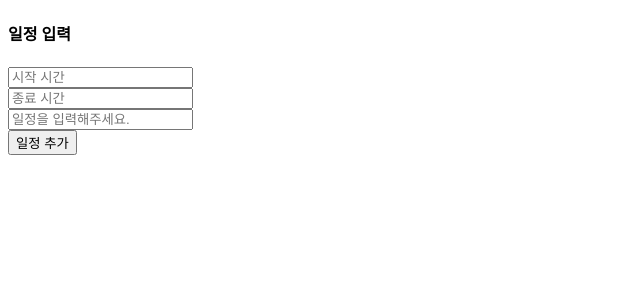
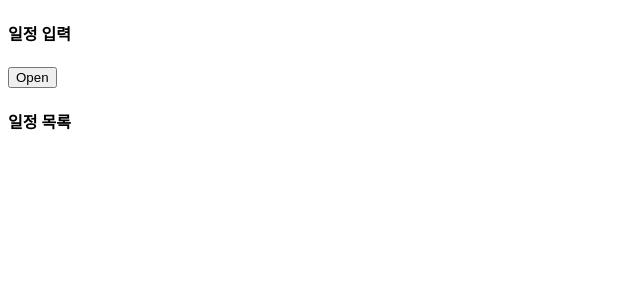
Before and after one commit to Rayched/mapleToDo, a React (Create React App) app: page / in a window 1280 px wide. Shown: the top 300 px of the page, without its empty margins (0-640 px from the left). Built offline with nearby package versions, Linux system fonts and the light colour scheme.

Commit message:
일정 입력 form 열기/닫기 기능 추가

```diff
--- a/src/App.tsx
+++ b/src/App.tsx
@@ -7,83 +7,97 @@
  */
 
 import React, { useState } from "react";
+import { useForm } from "react-hook-form";
 import styled from "styled-components";
 
-const ToDoInputForm = styled.form`
+const ToDoInputForm = styled.form<{isOpen: boolean}>`
   input {
     display: block;
   }
+  display: ${(props) => props.isOpen ? "block" : "none"};
+  margin: 5px 0px;
 `;
 
 interface I_ToDos {
   ToDo?: string;
-  openT?: string;
+  startT?: string;
   endT?: string;
 }
 
 function App(){
   const [ToDos, setToDos] = useState<I_ToDos[]>([]);
-  const [openT, setOpenT] = useState("");
-  const [endT, setCloseT] = useState("");
-  const [Quest, setQuest] = useState("");
+  const [startTime, setStart] = useState("");
+  const [endTime, setEnd] = useState("");
+  const [ToDo, setToDo] = useState("");
+
+  const [isHide, setHide] = useState(false);
+
+  const {} = useForm();
 
   const saveTimes = (event: React.FormEvent<HTMLFormElement>) => {
     event.preventDefault();
 
-    if(openT !== "" && endT !== "" && Quest !== ""){
+    if(startTime !== "" && endTime !== "" && ToDo !== ""){
       const ToDoItems: I_ToDos = {
-        ToDo: Quest,
-        openT: openT,
-        endT: endT
+        ToDo: ToDo,
+        startT: startTime,
+        endT: endTime
       }
 
       setToDos((oldToDos) => [...oldToDos, ToDoItems]);
-      setOpenT("");
-      setCloseT("");
-      setQuest("");
+      setStart("");
+      setEnd("");
+      setToDo("");
     } else {
+      alert("일정 정보를 입력하지 않았습니다!");
       return;
     };
   };
 
-  const openT_Change = (event: React.ChangeEvent<HTMLInputElement>) => setOpenT(event.currentTarget.value);
-  const endT_Change = (event: React.ChangeEvent<HTMLInputElement>) => setCloseT(event.currentTarget.value);
-  const Quest_Change = (event: React.ChangeEvent<HTMLInputElement>) => setQuest(event.currentTarget.value);
+  const startT_Change = (event: React.ChangeEvent<HTMLInputElement>) => setStart(event.currentTarget.value);
+  const endT_Change = (event: React.ChangeEvent<HTMLInputElement>) => setEnd(event.currentTarget.value);
+  const ToDo_Change = (event: React.ChangeEvent<HTMLInputElement>) => setToDo(event.currentTarget.value);
+
+  const onClick = () => {
+    setHide(!isHide);
+  }
 
   return (
     <div>
       <h4>일정 입력</h4>
-      <ToDoInputForm onSubmit={saveTimes}>
+      <button onClick={onClick}>{isHide ? "Close" : "Open"}</button>
+      <ToDoInputForm onSubmit={saveTimes} isOpen={isHide}>
         <input
-          name="openT"
+          name="Start_Time"
           type="text"
-          value={openT}
-          onChange={openT_Change}
+          value={startTime}
+          onChange={startT_Change}
           placeholder="시작 시간"
         />
         <input
           name="endT"
           type="text"
-          value={endT}
+          value={endTime}
           onChange={endT_Change}
           placeholder="종료 시간"
         />
         <input
           name="Quest"
           type="text"
-          value={Quest}
-          onChange={Quest_Change}
+          value={ToDo}
+          onChange={ToDo_Change}
           placeholder="일정을 입력해주세요."
         />
         <button type="submit">일정 추가</button>
       </ToDoInputForm>
       <div>
+        <h4>일정 목록</h4>
         <ul>
         {
           ToDos.map((todo) => {
             return (
               <li>
-                {todo.ToDo} ({todo.openT} ~ {todo.endT})
+                {todo.ToDo} ({todo.startT} ~ {todo.endT})
               </li>
             );
           })
```
